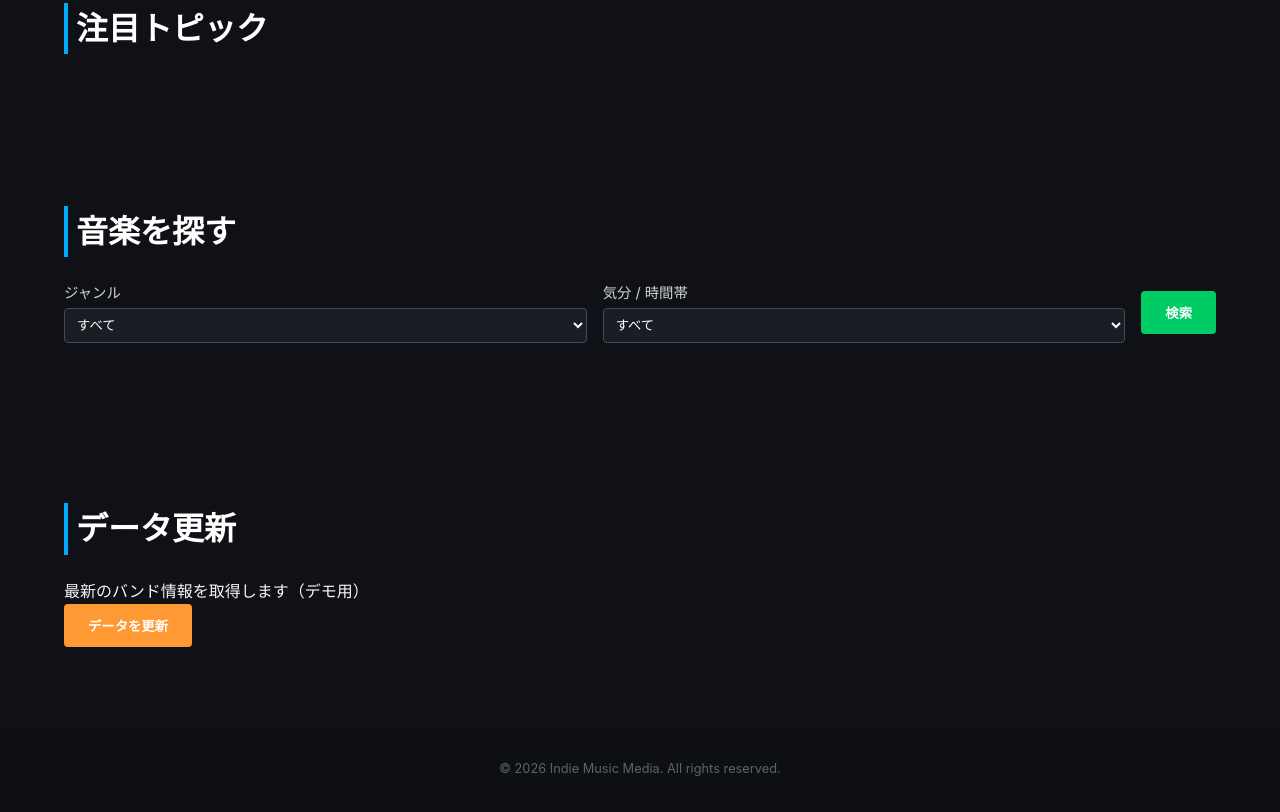
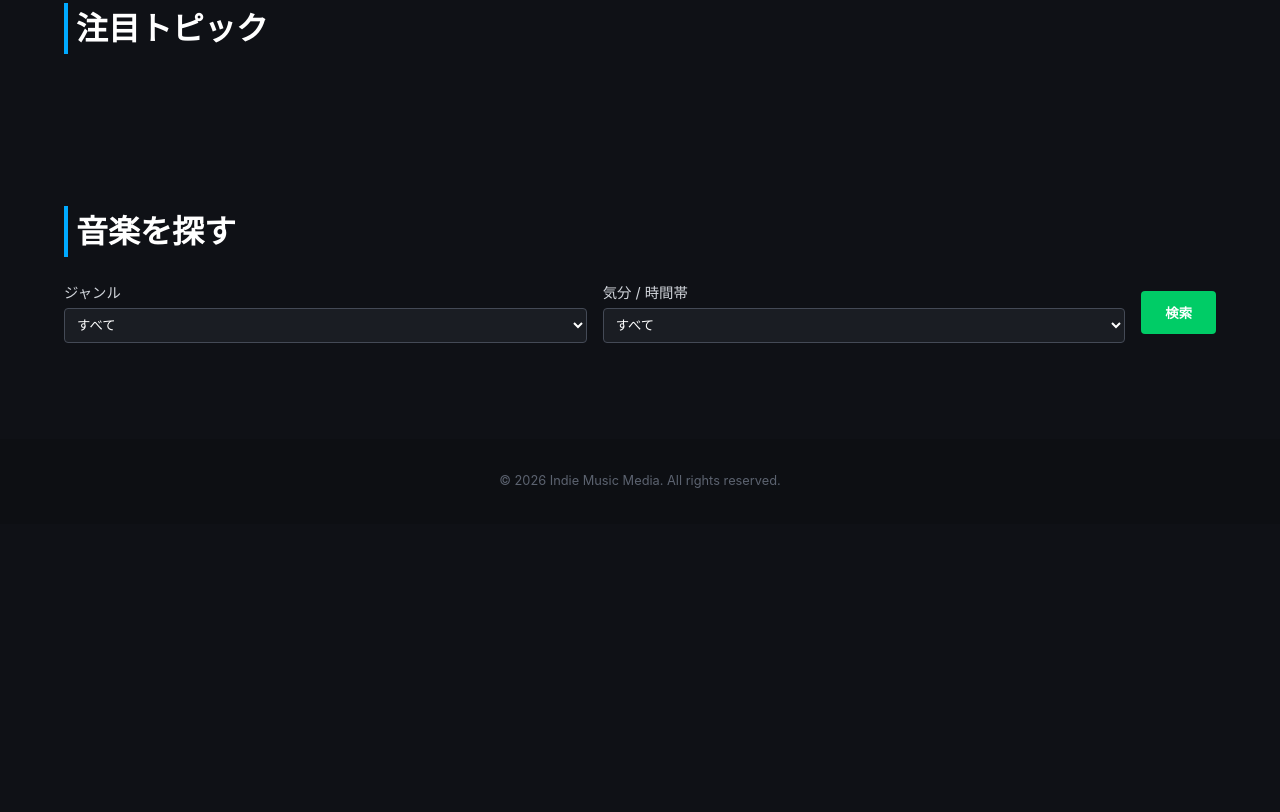
Before and after one commit to kaito0326/music_media_site_external, a website: page index.html in a window 1280 px wide. Shown: the part 701-1513 px from the top of the page. After the commit the page ends 1225 px from the top, so only its background shows below. Drawn offline with Linux system fonts and the light colour scheme; no server answers.

Commit message:
Remove admin/update section from index.html
Removed the admin/update section from the HTML.

```diff
--- a/index.html
+++ b/index.html
@@ -63,12 +63,6 @@
   </section>
 
   <!-- Admin/Update section (visible for demo) -->
-  <section id="admin" class="section">
-    <h2>データ更新</h2>
-    <p>最新のバンド情報を取得します（デモ用）</p>
-    <button id="update-btn">データを更新</button>
-    <div id="update-status"></div>
-  </section>
 
   <footer>
     <p>&copy; 2026 Indie Music Media. All rights reserved.</p>
```
